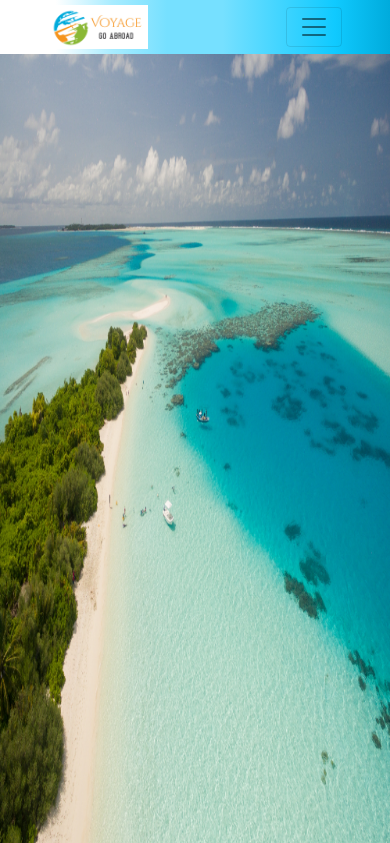
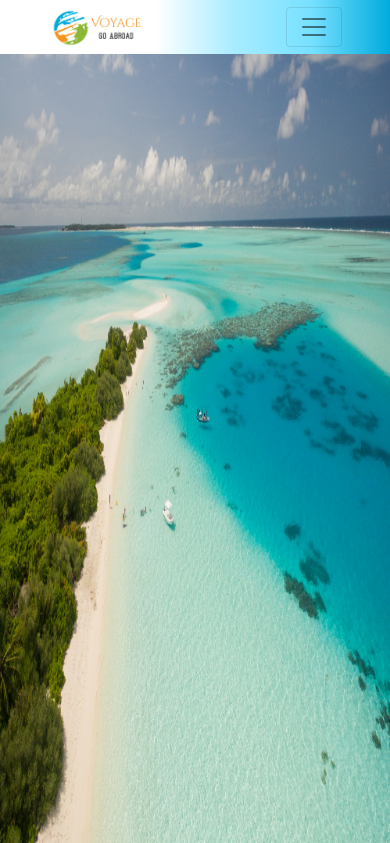
Before and after one commit to fc-santos/Voyage, a PHP site: page / in a window 390 px wide. Shown: the top 843 px of the page. Run offline with PHP 8.4, Linux system fonts and the light colour scheme.

Commit message:
Update filipe.css

```diff
--- a/css/filipe.css
+++ b/css/filipe.css
@@ -2,6 +2,14 @@ body {
     font-family: 'Roboto', sans-serif;
 }
 
+
 .bg-blue {
     background: linear-gradient(to right, #fff, #fff, #a9ecff, #76e0ff, #76e0ff, #43d5ff, #10caff, #00ABDC);
 }
+
+
+@media only screen and (max-width: 600px) {
+    .bg-blue {
+        background: linear-gradient(to right, #fff,#fff,#fff, #a9ecff, #76e0ff,#00ABDC);
+    }
+  }
```
